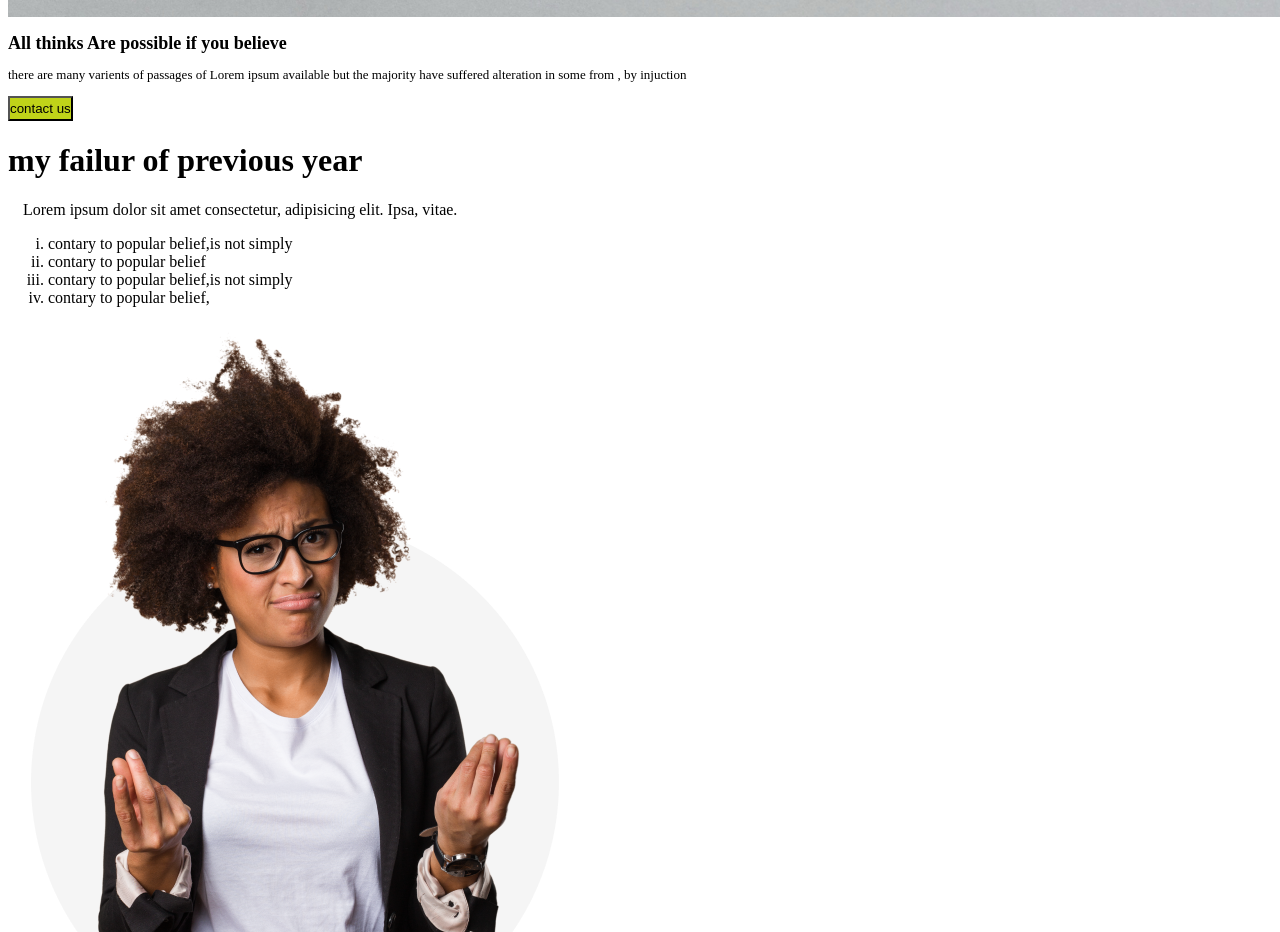
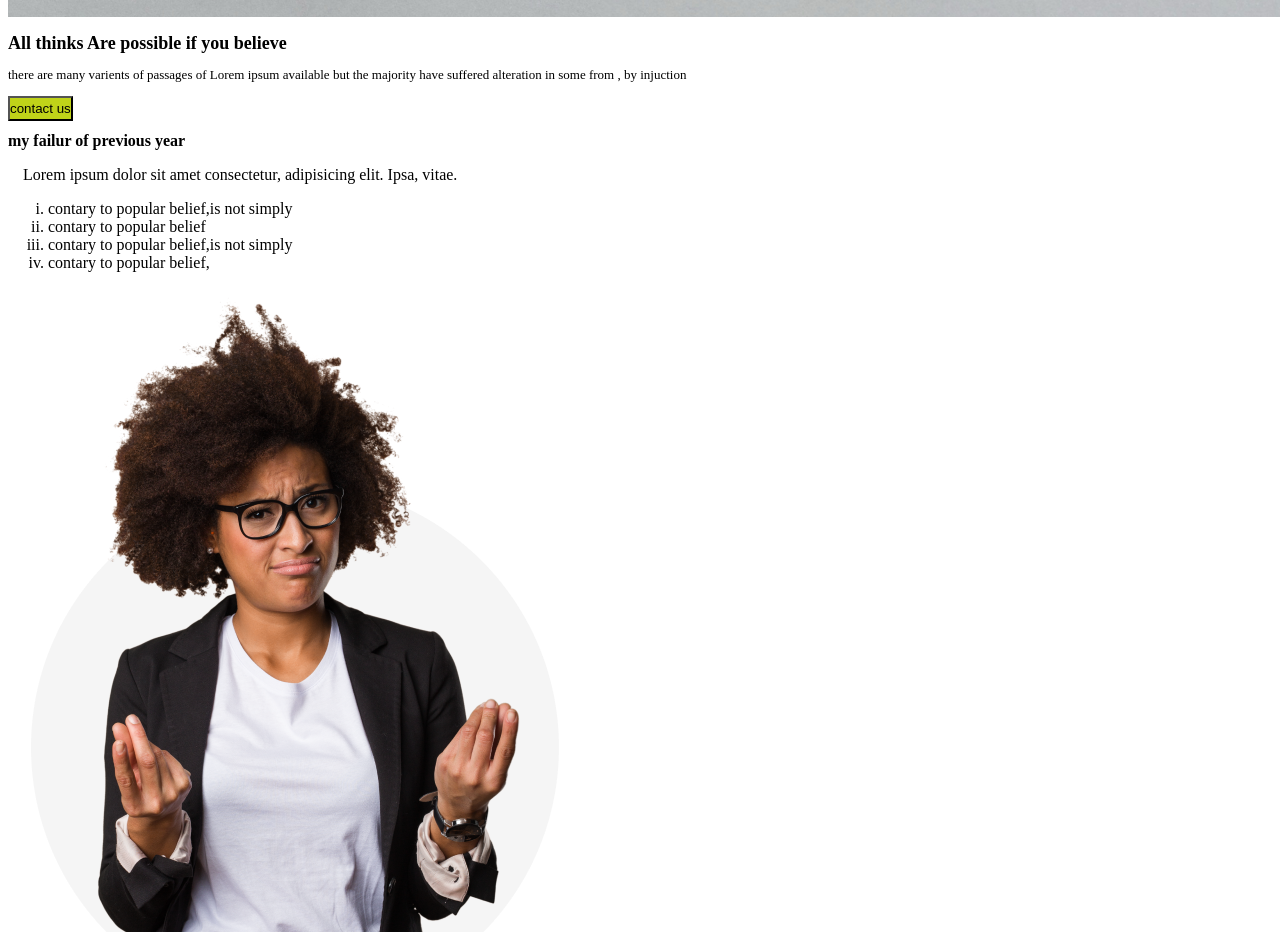
Before and after one commit to im-abid/design, a plain HTML site: page index.html in a window 1280 px wide. Shown: the part 800-1732 px from the top of the page. Drawn offline with Linux system fonts and the light colour scheme.

Commit message:
3rd comit

```diff
--- a/style.css
+++ b/style.css
@@ -26,7 +26,7 @@
     margin: 15px, 25px;
 
 }
-tittle2{
+.tittle2{
     font-size: medium;
     text-decoration-color: black;
 }
```
